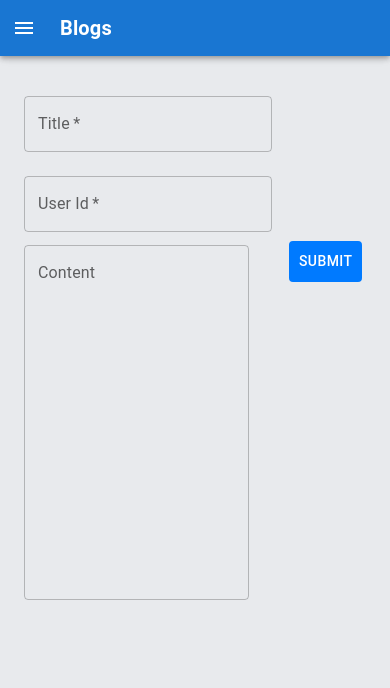
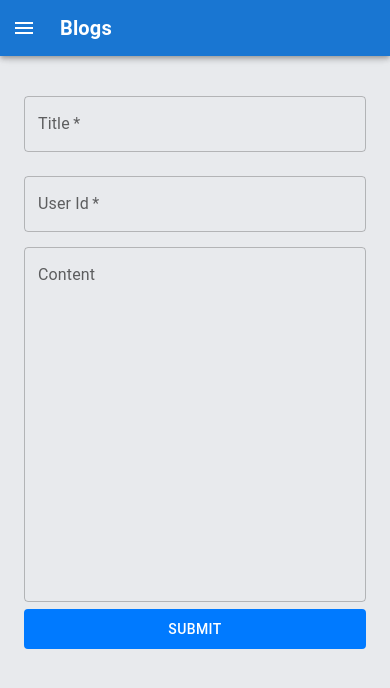
Before and after one commit to khushimehta24/Blogs, a React (Create React App) app: page /createpost in a window 390 px wide. Shown: the top 688 px of the page. Built offline with nearby package versions, Linux system fonts and the light colour scheme.

Commit message:
responsiveness increased

```diff
--- a/src/Components/CreatePost.js
+++ b/src/Components/CreatePost.js
@@ -64,13 +64,13 @@ function CreatePost() {
     return (
         <>
             <Grid container columnSpacing={5} >
-                <Grid item md={12}>
+                <Grid item md={12} sm={12} xs={12}>
                     <TextField margin="normal" sx={{ fontFamily: 'Readex Pro, sans-serif', width: '100%' }} required id="title" label="Title" name="title" value={post.title} onChange={handleChange} />
                 </Grid>
-                <Grid item md={12}>
+                <Grid item md={12} sm={12} xs={12}>
                     <TextField margin="normal" sx={{ fontFamily: 'Readex Pro, sans-serif', width: '100%' }} required id="userId" label="User Id" name="userId" value={post.userId} onChange={handleChange} />
                 </Grid>
-                <Grid item md={12}>
+                <Grid item md={12} sm={12} xs={12}>
                     <TextField
                         name="body"
                         id="outlined-multiline-static"
@@ -82,7 +82,7 @@ function CreatePost() {
                         rows={14}
                     />
                 </Grid>
-                <Grid item md={12}>
+                <Grid item md={12} sm={12} xs={12}>
                     <Button className='btn' onClick={handleSubmit} sx={{ width: '100%', color: 'white', backgroundColor: '#007AFF', marginTop: '2%', border: '2px solid #007AFF' }}>Submit</Button>
                     <Snackbar open={open} autoHideDuration={6000} onClose={handleClose}>
                         <Alert onClose={handleClose} severity="success" sx={{ width: '100%' }}>
```
